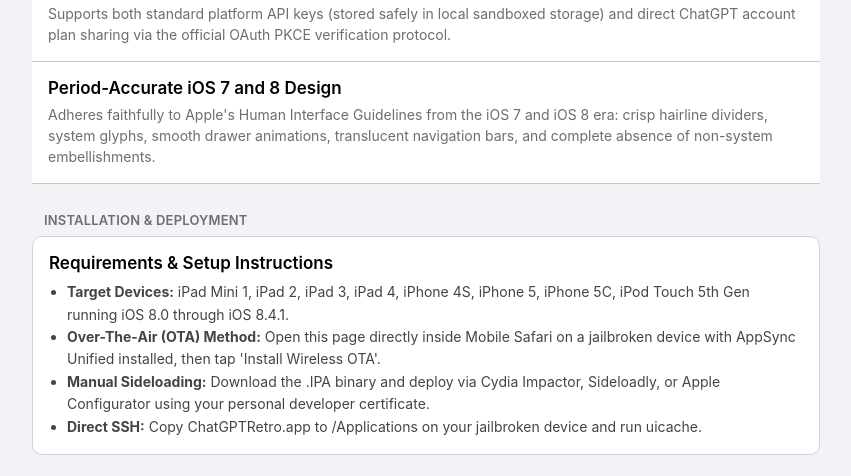
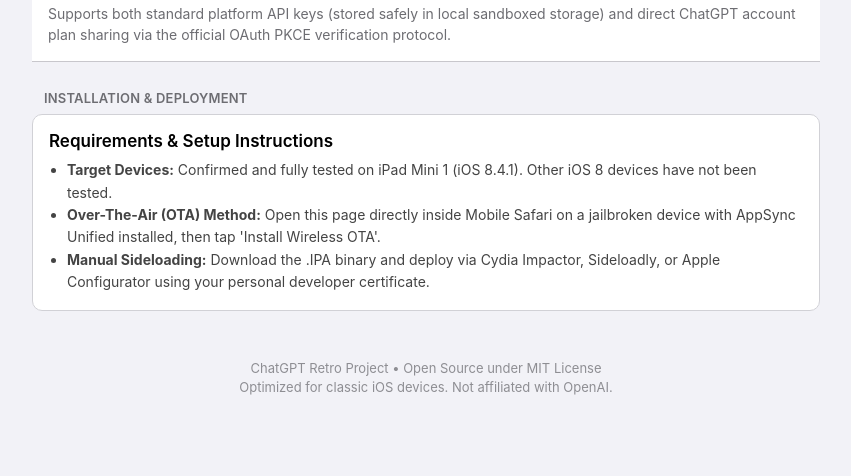
Before and after one commit to Cfem/ChatGPT-Retro, a plain HTML site: page docs/index.html in a window 1280 px wide. Shown: the part 1667-2143 px from the top of the page, without its empty margins (214-1065 px from the left). Drawn offline with Linux system fonts and the light colour scheme.

Commit message:
Refine showcase: remove SSH instructions and UI claim, set target strictly to tested iPad Mini 1

```diff
--- a/docs/index.html
+++ b/docs/index.html
@@ -356,12 +356,7 @@
                 </p>
             </div>
 
-            <div class="table-row">
-                <div class="row-title" id="feat-ui-title">Period-Accurate iOS 7 and 8 Design</div>
-                <p class="row-desc" id="feat-ui-desc">
-                    Adheres faithfully to Apple's Human Interface Guidelines from the iOS 7 and iOS 8 era: crisp hairline dividers, system glyphs, smooth drawer animations, translucent navigation bars, and complete absence of non-system embellishments.
-                </p>
-            </div>
+
 
         </div>
 
@@ -370,10 +365,9 @@
         <div class="info-card">
             <div class="row-title" id="inst-guide-title">Requirements & Setup Instructions</div>
             <ul id="inst-guide-list">
-                <li><strong>Target Devices:</strong> iPad Mini 1, iPad 2, iPad 3, iPad 4, iPhone 4S, iPhone 5, iPhone 5C, iPod Touch 5th Gen running iOS 8.0 through iOS 8.4.1.</li>
+                <li><strong>Target Devices:</strong> Confirmed and fully tested on iPad Mini 1 (iOS 8.4.1). Other iOS 8 devices have not been tested.</li>
                 <li><strong>Over-The-Air (OTA) Method:</strong> Open this page directly inside Mobile Safari on a jailbroken device with AppSync Unified installed, then tap "Install Wireless OTA".</li>
                 <li><strong>Manual Sideloading:</strong> Download the .IPA binary and deploy via Cydia Impactor, Sideloadly, or Apple Configurator using your personal developer certificate.</li>
-                <li><strong>Direct SSH:</strong> Copy ChatGPTRetro.app to /Applications on your jailbroken device and run uicache.</li>
             </ul>
         </div>
 
@@ -416,11 +410,10 @@
                 featCacheDesc: "Incorporates prompt caching triggers (saving 50% to 80% on OpenAI tokens), intelligent TF-IDF keyword history filtering, automatic assistant message truncation, and a sliding turn window slider to keep operational token usage minimal.",
                 featAuthTitle: "Flexible Authentication Profiles",
                 featAuthDesc: "Supports both standard platform API keys (stored safely in local sandboxed storage) and direct ChatGPT account plan sharing via the official OAuth PKCE verification protocol.",
-                featUiTitle: "Period-Accurate iOS 7 and 8 Design",
-                featUiDesc: "Adheres faithfully to Apple's Human Interface Guidelines from the iOS 7 and iOS 8 era: crisp hairline dividers, system glyphs, smooth drawer animations, translucent navigation bars, and complete absence of non-system embellishments.",
+
                 headerInstall: "Installation & Deployment",
                 instGuideTitle: "Requirements & Setup Instructions",
-                instList: "<li><strong>Target Devices:</strong> iPad Mini 1, iPad 2, iPad 3, iPad 4, iPhone 4S, iPhone 5, iPhone 5C, iPod Touch 5th Gen running iOS 8.0 through iOS 8.4.1.</li><li><strong>Over-The-Air (OTA) Method:</strong> Open this page directly inside Mobile Safari on a jailbroken device with AppSync Unified installed, then tap 'Install Wireless OTA'.</li><li><strong>Manual Sideloading:</strong> Download the .IPA binary and deploy via Cydia Impactor, Sideloadly, or Apple Configurator using your personal developer certificate.</li><li><strong>Direct SSH:</strong> Copy ChatGPTRetro.app to /Applications on your jailbroken device and run uicache.</li>",
+                instList: "<li><strong>Target Devices:</strong> Confirmed and fully tested on iPad Mini 1 (iOS 8.4.1). Other iOS 8 devices have not been tested.</li><li><strong>Over-The-Air (OTA) Method:</strong> Open this page directly inside Mobile Safari on a jailbroken device with AppSync Unified installed, then tap 'Install Wireless OTA'.</li><li><strong>Manual Sideloading:</strong> Download the .IPA binary and deploy via Cydia Impactor, Sideloadly, or Apple Configurator using your personal developer certificate.</li>",
                 footerCopy: "ChatGPT Retro Project • Open Source under MIT License",
                 footerSub: "Optimized for classic iOS devices. Not affiliated with OpenAI."
             },
@@ -452,11 +445,10 @@
                 featCacheDesc: "OpenAI'ın %50 ila %80 indirimli önbellekleme tarifesini tetikleyen Prompt Caching, TF-IDF anahtar kelime eşleştirme, asistan mesajlarını budama ve geçmiş tur sınırlayıcı ile token harcamalarını minimuma indirir.",
                 featAuthTitle: "Esnek Kimlik Doğrulama Seçenekleri",
                 featAuthDesc: "Cihaz üzerinde korunan standart OpenAI API anahtarlarının yanı sıra doğrudan Safari üzerinden resmi OAuth PKCE protokolü ile ChatGPT hesap aboneliğini aktarmayı destekler.",
-                featUiTitle: "iOS 7 ve 8 Dönemine Sadık Arayüz",
-                featUiDesc: "iOS 7 ve 8 döneminin Apple İnsan Arayüzü Yönergelerine (HIG) birebir sadık kalınarak tasarlandı: İnce kılcal çizgiler, sistem simgeleri, akıcı çekmece animasyonları ve şeffaf gezinme çubukları.",
+
                 headerInstall: "Kurulum ve Cihaza Yükleme",
                 instGuideTitle: "Gereksinimler ve Kurulum Adımları",
-                instList: "<li><strong>Uyumlu Cihazlar:</strong> iOS 8.0 ile 8.4.1 arasındaki iPad Mini 1, iPad 2, iPad 3, iPad 4, iPhone 4S, iPhone 5, iPhone 5C, iPod Touch 5. Nesil aygıtlar.</li><li><strong>Kablosuz Yükleme (OTA):</strong> AppSync Unified kurulu jailbreakli cihazınızın Safari tarayıcısından bu sayfayı açın ve 'Kablosuz OTA Yükle' butonuna dokunun.</li><li><strong>Bilgisayardan Yükleme:</strong> .IPA dosyasını indirerek Cydia Impactor, Sideloadly veya Apple Configurator ile cihazınıza yükleyebilirsiniz.</li><li><strong>SSH ile Kurulum:</strong> ChatGPTRetro.app klasörünü cihazınızdaki /Applications dizinine aktarın ve terminalden uicache komutunu çalıştırın.</li>",
+                instList: "<li><strong>Test Edilen Cihaz:</strong> Yalnızca iPad Mini 1 (iOS 8.4.1) üzerinde doğrulanmış ve kapsamlı olarak test edilmiştir. Diğer iOS 8 cihazlar test edilmemiştir.</li><li><strong>Kablosuz Yükleme (OTA):</strong> AppSync Unified kurulu jailbreakli cihazınızın Safari tarayıcısından bu sayfayı açın ve 'Kablosuz OTA Yükle' butonuna dokunun.</li><li><strong>Bilgisayardan Yükleme:</strong> .IPA dosyasını indirerek Cydia Impactor, Sideloadly veya Apple Configurator ile cihazınıza yükleyebilirsiniz.</li>",
                 footerCopy: "ChatGPT Retro Projesi • MIT Lisansı ile Açık Kaynak",
                 footerSub: "Klasik iOS cihazlar için optimize edilmiştir. OpenAI ile resmi bağı yoktur."
             }
@@ -498,8 +490,6 @@
             document.getElementById('feat-cache-desc').innerHTML = d.featCacheDesc;
             document.getElementById('feat-auth-title').innerHTML = d.featAuthTitle;
             document.getElementById('feat-auth-desc').innerHTML = d.featAuthDesc;
-            document.getElementById('feat-ui-title').innerHTML = d.featUiTitle;
-            document.getElementById('feat-ui-desc').innerHTML = d.featUiDesc;
 
             document.getElementById('header-install').innerHTML = d.headerInstall;
             document.getElementById('inst-guide-title').innerHTML = d.instGuideTitle;
```
